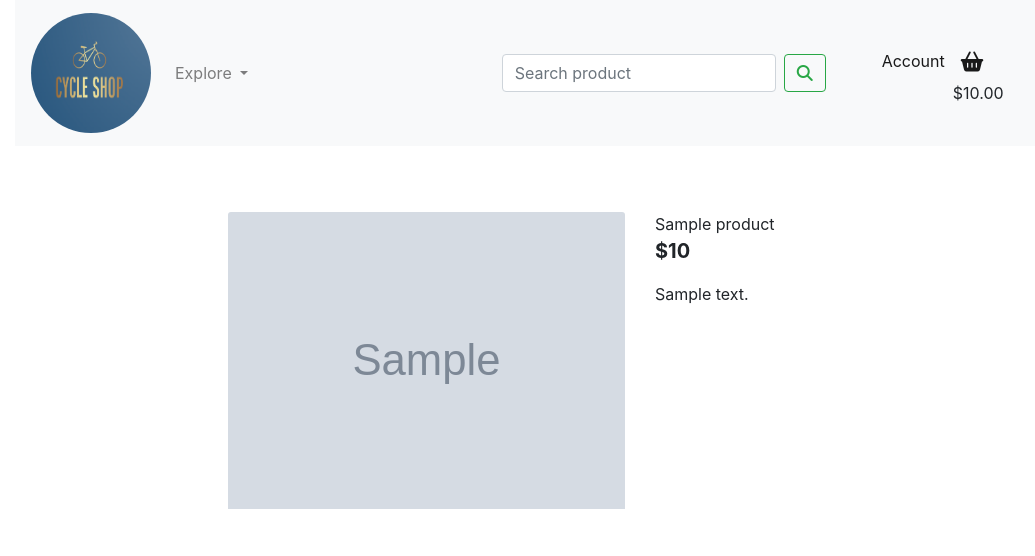
After one commit to jamitag/project-5-eCommerce-Website, a Django app: template products/templates/products/product_detail.html in a window 1280 px wide. The commit adds this page. Shown: the top 556 px of the page, without its empty margins (0-1035 px from the left). Run offline with Django 3.2, Linux system fonts and the light colour scheme; the template is opened without the code that fills it: most values are stand-ins (such as "Sample title", 1, 10 or a date in 2020); grey boxes marked "Sample" are stand-in pictures; some libraries are stand-ins or nearby versions.

Commit message:
Add produdct detail view and functionality

```diff
--- /dev/null
+++ b/products/templates/products/product_detail.html
@@ -0,0 +1,34 @@
+{% extends "base.html" %}
+{% load static %}
+
+{% block page_header %}
+    <div class="container header-container">
+        <div class="row">
+            <div class="col"></div>
+        </div>
+    </div>
+{% endblock %}
+
+{% block content %}
+    <div class="overlay"></div>
+    <div class="container-fluid">
+        <div class="row">
+            <div class="col-12 col-md-6 col-lg-4 offset-lg-2">
+                <div class="image-container my-5">
+                    {% if product.image %}
+                        <a href="{{ product.image.url }}" target="_blank">
+                            <img class="card-img-top img-fluid" src="{{ product.image.url }}" alt="{{ product.name }}">
+                        </a>
+                    {% endif %}
+                </div>
+            </div>
+            <div class="col-12 col-md-6 col-lg-4">
+                <div class="product-details-container mb-5 mt-md-5">
+                    <p class="mb-0">{{ product.name }}</p>
+                    <p class="lead mb-0 text-left font-weight-bold">${{ product.price }}</p>
+                    <p class="mt-3">{{ product.description }}</p>
+                </div>
+            </div>
+        </div>
+    </div>
+{% endblock %}
--- a/products/templates/products/products.html
+++ b/products/templates/products/products.html
@@ -26,7 +26,7 @@
                     <div class="col-sm-6 col-md-6 col-lg-4 col-xl-3">
                         <div class="card h-100 border-0">
                             {% if product.image %}
-                            <a href="">
+                            <a href="{% url 'product_detail' product.id %}">
                                 <img class="card-img-top img-fluid" src="{{ product.image.url }}" alt="{{ product.name }}">
                             </a>
 
--- a/products/urls.py
+++ b/products/urls.py
@@ -2,5 +2,6 @@ from django.urls import path
 from . import views
 
 urlpatterns = [
-    path('', views.all_products, name='products')
+    path('', views.all_products, name='products'),
+    path('<product_id>', views.product_detail, name='product_detail'),
 ]
--- a/static/css/base.css
+++ b/static/css/base.css
@@ -39,3 +39,14 @@
           padding-top: 164px;
       }
   }
+
+  /* push content down when navbar collapsed on mobile */
+@media (max-width: 991px) {
+  .header-container {
+      padding-top: 116px;
+  }
+
+  body {
+      height: calc(100vh - 116px);
+  }
+}
--- a/templates/base.html
+++ b/templates/base.html
@@ -45,6 +45,7 @@
                 <a class="dropdown-item" href="#">Bikes</a>
                 <a class="dropdown-item" href="#">Parts</a>
                 <a class="dropdown-item" href="#">Clothing</a>
+                <a class="dropdown-item" href="{% url 'products' %}">Everything</a>
                 {% if request.user.is_superuser %}
                   <div class="dropdown-divider"></div>
                   <a href="" class="dropdown-item">Product Management</a>
```
Also changed, not shown: products/views.py (+13 -1 lines).
